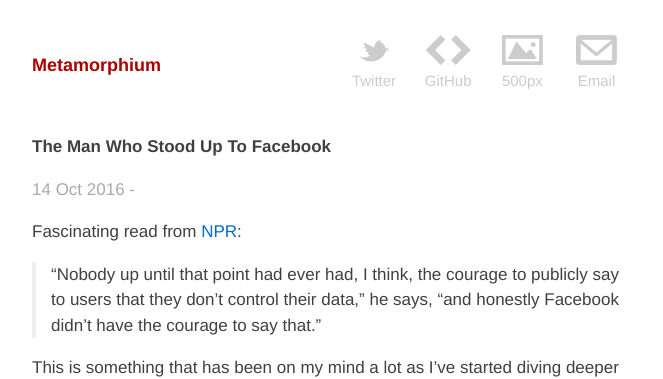
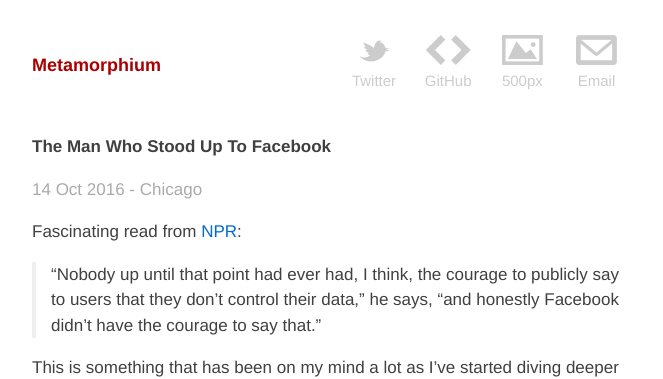
Before and after one commit to neilgupta/neilgupta.github.com, a Jekyll site: the page built from _posts/2016-10-14-facebook-privacy.md, in a window 1280 px wide. Shown: the top 379 px of the page, without its empty margins (308-971 px from the left). Built offline with Jekyll 4.4.1, drawn with Linux system fonts in a browser that asks for light colours.

Commit message:
Created :_posts/2016-10-14-facebook-privacy.md

```diff
--- a/_posts/2016-10-14-facebook-privacy.md
+++ b/_posts/2016-10-14-facebook-privacy.md
@@ -1,7 +1,8 @@
 ---
 layout: post
 title: "The Man Who Stood Up To Facebook"
-tags: link
+tags: links
+location: Chicago
 ---
 
 Fascinating read from [NPR](http://www.npr.org/sections/alltechconsidered/2016/10/13/497820170/the-man-who-stood-up-to-facebook):
```
